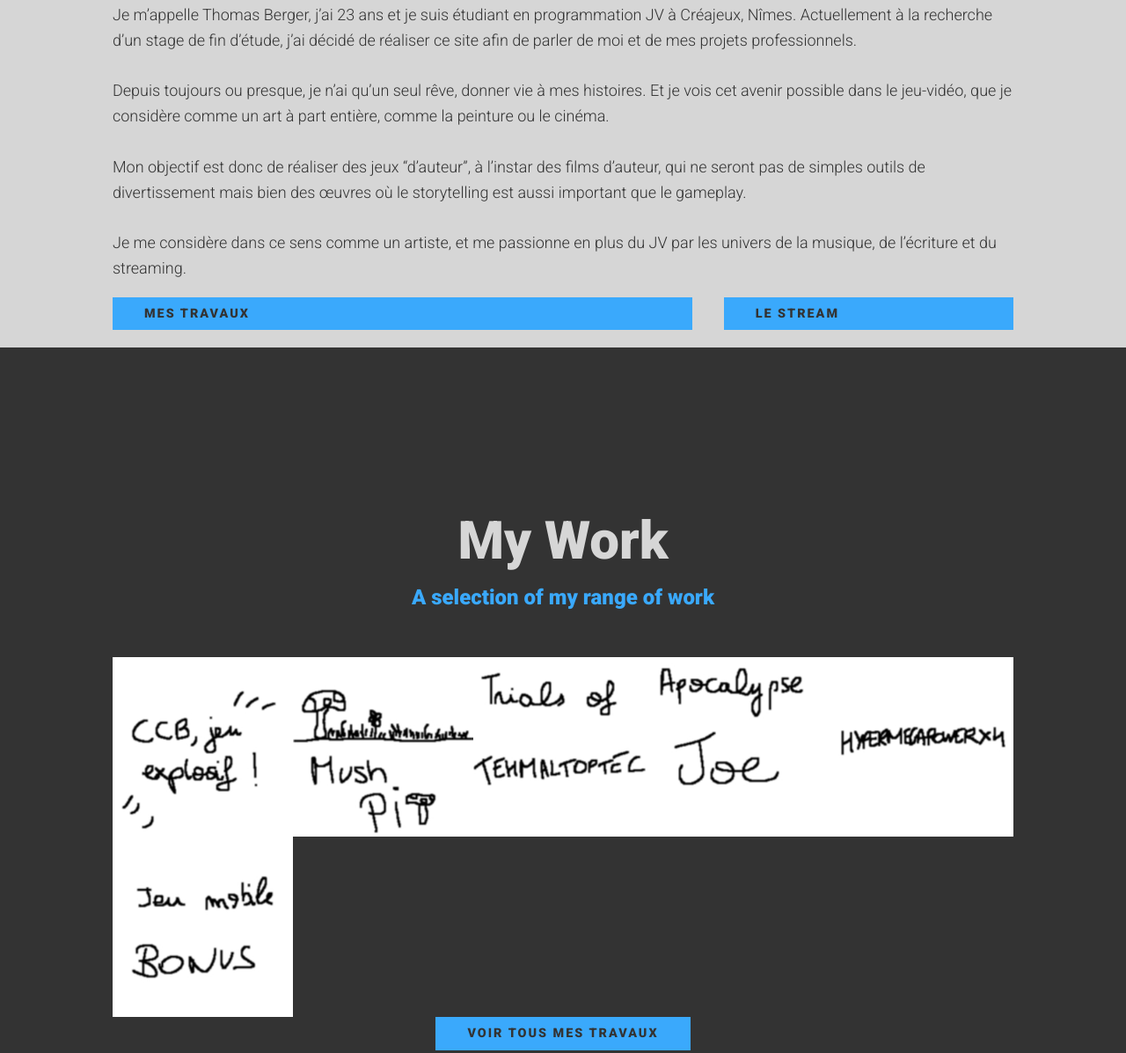
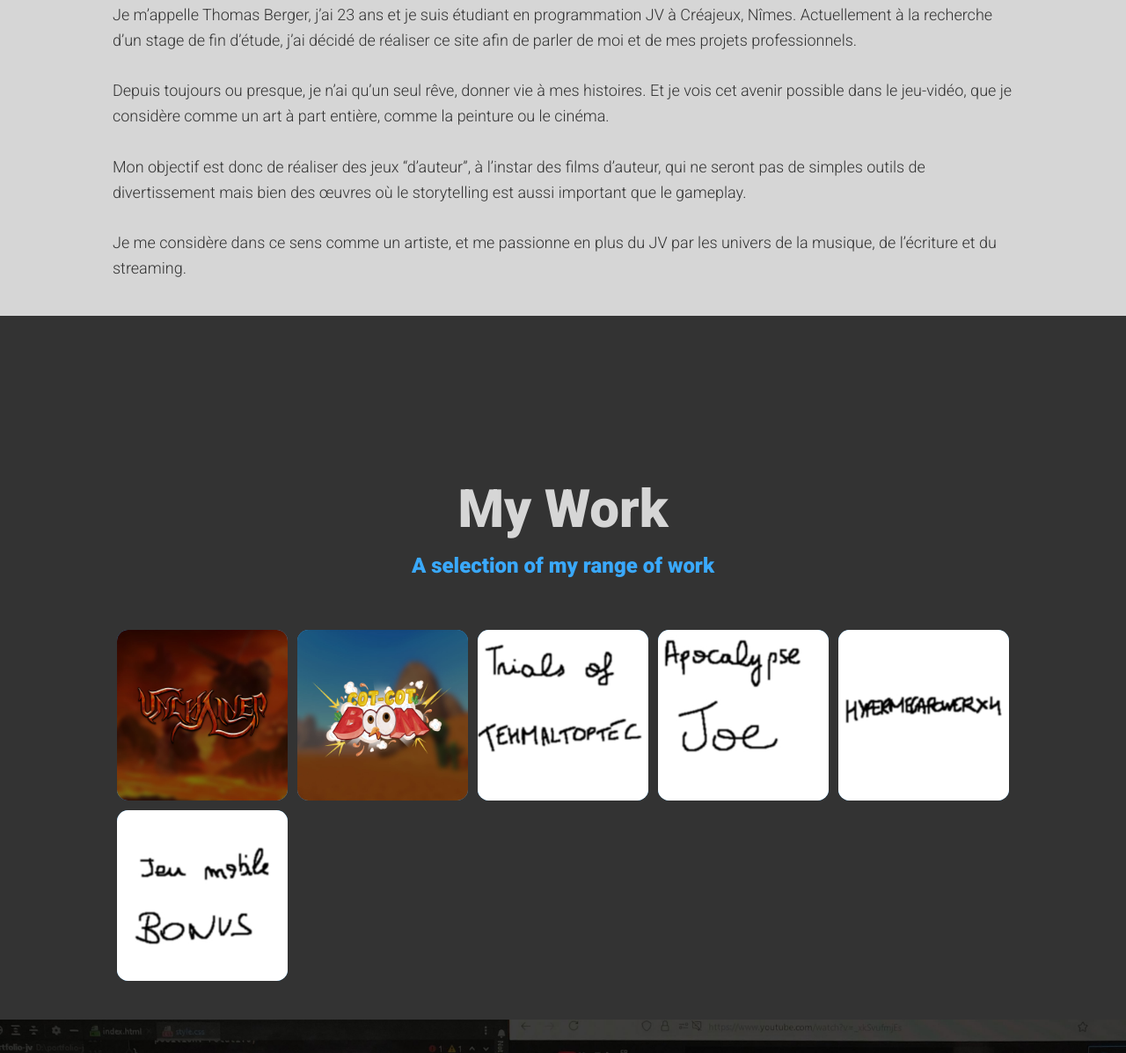
Before and after one commit to KANNAPE/portfolio-jv, a plain HTML site: page index.html in a window 1280 px wide. Shown: the part 1241-2438 px from the top of the page at 88% size. Drawn offline with nearby package versions, Linux system fonts and the light colour scheme.

Commit message:
new styling of the portfolio section, starting to implement pictures of the projects

```diff
--- a/css/style.css
+++ b/css/style.css
@@ -51,9 +51,9 @@
     --clr-gradient: linear-gradient(45deg, #12b4c3, #8c4cfa);
 
     --clr-nav-1: #00ffff;
-    --clr-nav-2: #aeff00;
-    --clr-nav-3: #ffac00;
-    --clr-nav-4: #ff0044;
+    --clr-nav-2: #3aa9fc;
+    --clr-nav-3: #777ae8;
+    --clr-nav-4: #8c4cfa;
 
     --fs-h1: 3rem;
     --fs-h2: 2.25rem;
@@ -591,7 +591,7 @@ header {
 }
 
 @media (min-width: 600px) {
-    .about {
+    .about__content {
         display: grid;
         grid-template-columns: 2fr 1fr;
         grid-template-rows: 100px min-content 1fr;
@@ -634,7 +634,7 @@ header {
 }
 
 @media (min-width: 1300px) {
-    .about {
+    .about__content {
         grid-template-areas:
             "title img"
             "subtitle img"
@@ -685,6 +685,8 @@ header {
 .portfolio__item {
     background: var(--clr-accent);
     overflow: hidden;
+    border-radius: .7em;
+    margin: .3em;
 }
 
 .portfolio__img {
--- a/index.html
+++ b/index.html
@@ -3,6 +3,7 @@
 <head>
     <meta charset="UTF-8">
     <meta name="viewport" content="width=device-width, initial-scale=1.0">
+    <link rel="shortcut icon" href="img/logo.ico" type="image/x-icon">
     <title>KANNAPÉ • Junior Video Game Developer</title>
     <link rel="stylesheet" href="https://cdnjs.cloudflare.com/ajax/libs/normalize/8.0.1/normalize.min.css">
     <script src="https://kit.fontawesome.com/5d232bc5e3.js" crossorigin="anonymous"></script>
@@ -26,7 +27,7 @@
         <nav class="nav">
             <ul class="nav__list">
                 <li class="nav__item"><a href="#about" class="nav__link">a propos</a></li>
-                <li class="nav__item"><a href="#projects" class="nav__link">travaux</a></li>
+                <li class="nav__item"><a href="#projects" class="nav__link">projets</a></li>
                 <li class="nav__item"><a href="#stream" class="nav__link">streaming</a></li>
                 <li class="nav__item"><a href="#contact" class="nav__link">contact</a></li>
             </ul>
@@ -48,6 +49,7 @@
 
     <!-- About me -->
     <section class="about" id="about">
+        <div class="about__content">
             <h2 class="section__title section__title--about">Qui suis-je</h2>
             <p class="section__subtitle section__subtitle--about">étudiant en programmation jv & streamer</p>
 
@@ -60,11 +62,11 @@
                 </p>
             </div>
 
-        <a href="/portfolio.html" class="btn">Mes travaux</a>
-        <a href="/streaming.html" class="btn">Le stream</a>
+
 
             <img class="about__img" src="img/photo-about_me.png" alt="Jean Bresson is very dark and sombre"/>
             <img class="about__img-little" src="img/photo-about_me-little.png" alt="Jean Bresson is very dark and sombre, but in little"/>
+        </div>
     </section>
 
 	<!-- Projects portfolio -->
@@ -75,12 +77,12 @@
         <div class="portfolio">
             <!-- Portfolio item 01 -->
             <a href="#" class="portfolio__item">
-                <img src="img/portfolio-01.jpg" alt="" class="portfolio__img"/>
+                <img src="img/portfolio-unchained.jpg" alt="" class="portfolio__img"/>
             </a>
 
             <!-- Portfolio item 02 -->
             <a href="#" class="portfolio__item">
-                <img src="img/portfolio-02.jpg" alt="" class="portfolio__img"/>
+                <img src="img/portfolio-cotcotboom.jpg" alt="" class="portfolio__img"/>
             </a>
 
             <!-- Portfolio item 03 -->
@@ -103,8 +105,6 @@
                 <img src="img/portfolio-06.jpg" alt="" class="portfolio__img"/>
             </a>
         </div>
-
-        <a href="/portfolio.html" class="btn">Voir tous mes travaux</a>
     </section>
 
 	<!-- twitch.tv/KANNAPÉ -->
--- a/js/index.js
+++ b/js/index.js
@@ -25,4 +25,4 @@ navLinks.forEach(link => {
     link.addEventListener('click', () => {
         document.body.classList.remove('nav-open');
     })
-})
+});
```
Also changed, not shown: img/logo.ico (added), img/portfolio-cotcotboom.jpg (added), img/portfolio-unchained.jpg (added). Lines whose indentation alone changed are shown as unchanged.
